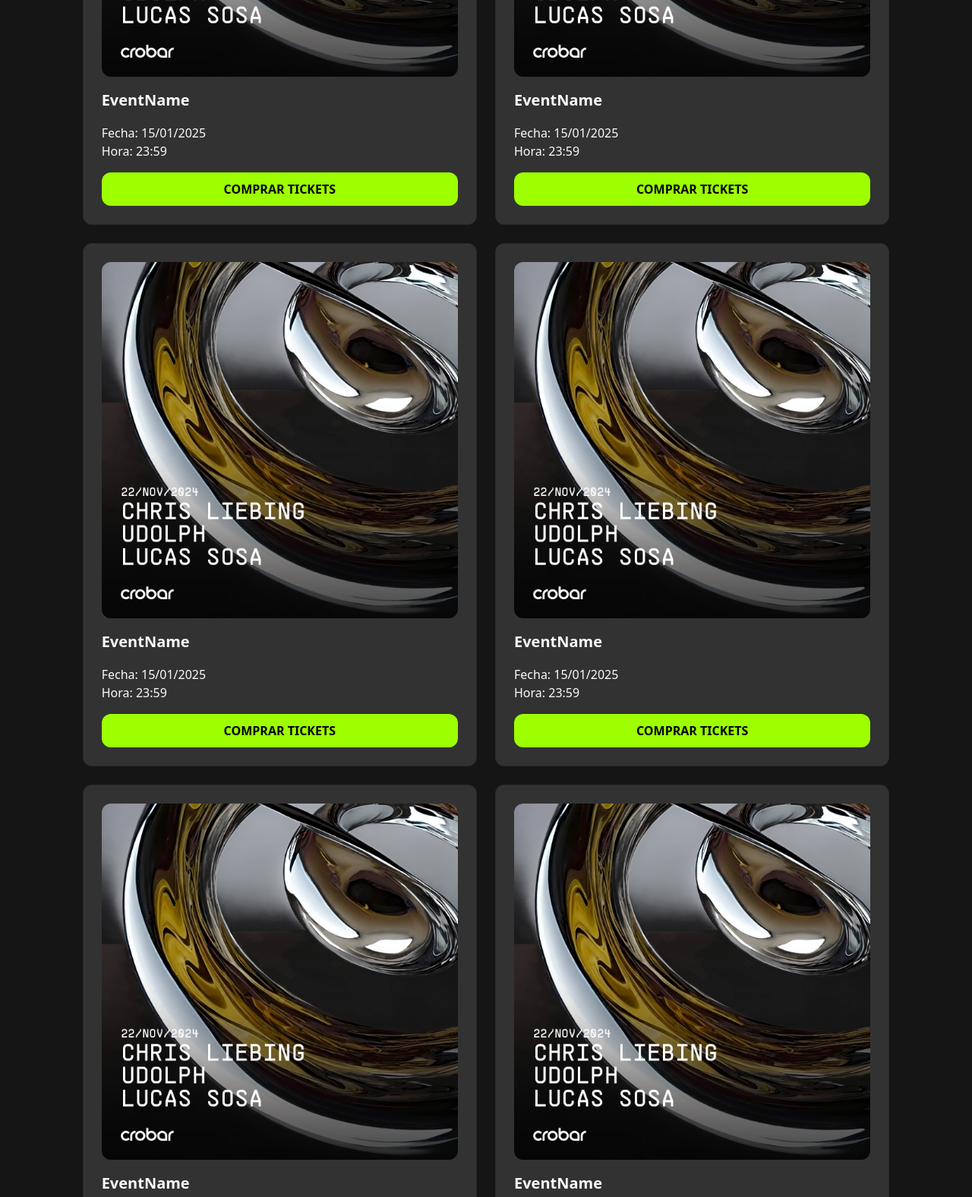
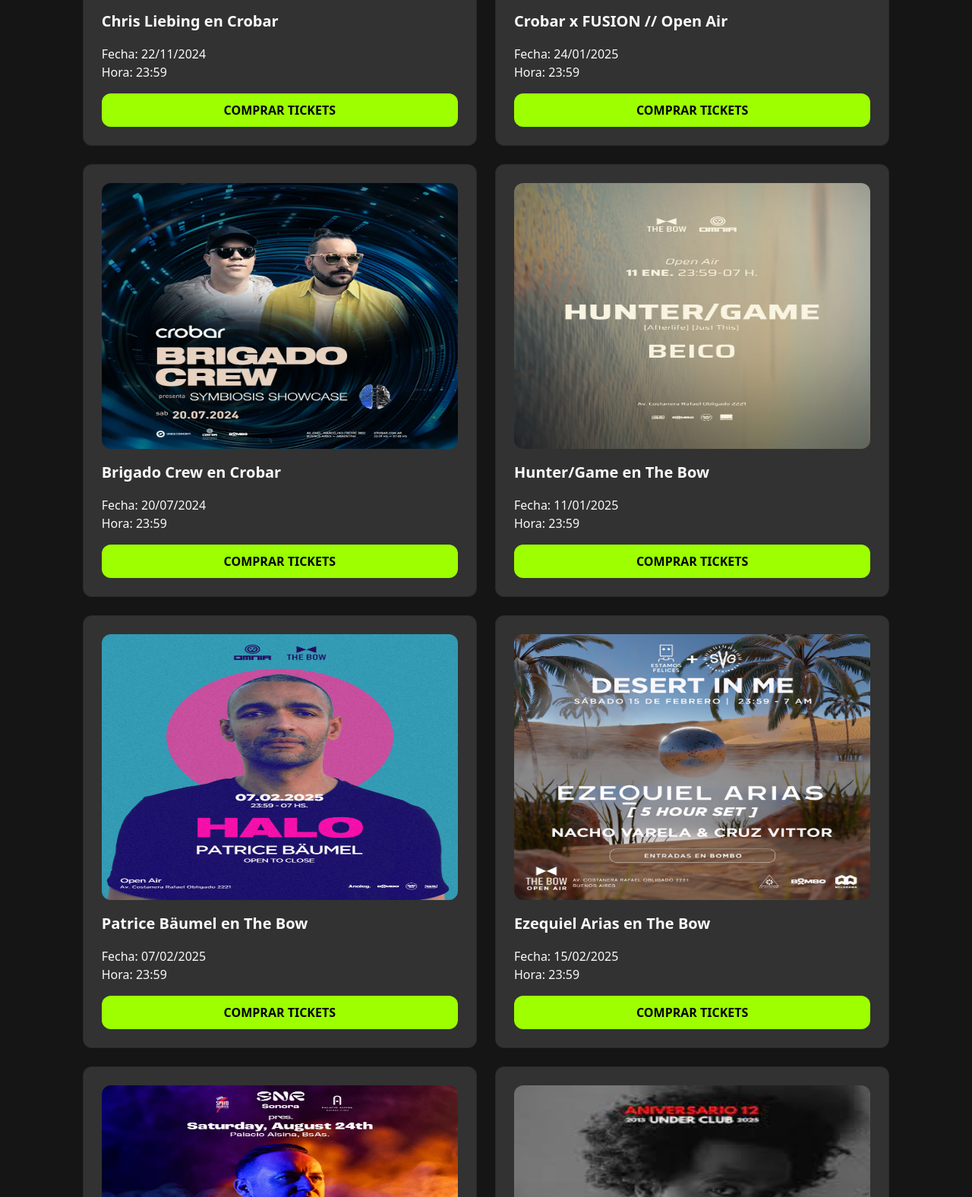
Before and after one commit to agustina-giorgi/event-pass, a website: page pages/eventos.html in a window 1280 px wide. Shown: the part 612-2188 px from the top of the page at 76% size. Drawn offline with nearby package versions, Linux system fonts and the light colour scheme.

Commit message:
cambios en img y textos

```diff
--- a/pages/eventos.html
+++ b/pages/eventos.html
@@ -64,9 +64,9 @@
                         <div class="card">
                             <img src="../img/event-img.jpg" alt="" class="card-img">
                             <div class="card-content">
-                                <p class="event-name"> EventName </p>
+                                <p class="event-name"> Chris Liebing en Crobar </p>
                                 <div class="event-info">
-                                    <p class="event-details"> Fecha: 15/01/2025 </p>
+                                    <p class="event-details"> Fecha: 22/11/2024 </p>
                                     <p class="event-details"> Hora: 23:59 </p>
                                 </div>
                                 <button class="btn"> Comprar Tickets </button>
@@ -74,11 +74,11 @@
                         </div>
 
                         <div class="card">
-                            <img src="../img/event-img.jpg" alt="imagen de evento" class="card-img">
+                            <img src="../img/event-img-2.jpg" alt="imagen de evento" class="card-img">
                             <div class="card-content">
-                                <p class="event-name"> EventName </p>
+                                <p class="event-name"> Crobar x FUSION // Open Air </p>
                                 <div class="event-info">
-                                    <p class="event-details"> Fecha: 15/01/2025 </p>
+                                    <p class="event-details"> Fecha: 24/01/2025 </p>
                                     <p class="event-details"> Hora: 23:59 </p>
                                 </div>
                                 <button class="btn"> Comprar Tickets </button>
@@ -86,11 +86,11 @@
                         </div>
 
                         <div class="card">
-                            <img src="../img/event-img.jpg" alt="imagen de evento" class="card-img">
+                            <img src="../img/event-img-3.webp" alt="imagen de evento" class="card-img">
                             <div class="card-content">
-                                <p class="event-name"> EventName </p>
+                                <p class="event-name"> Brigado Crew en Crobar </p>
                                 <div class="event-info">
-                                    <p class="event-details"> Fecha: 15/01/2025 </p>
+                                    <p class="event-details"> Fecha: 20/07/2024 </p>
                                     <p class="event-details"> Hora: 23:59 </p>
                                 </div>
                                 <button class="btn"> Comprar Tickets </button>
@@ -98,11 +98,11 @@
                         </div>
 
                         <div class="card">
-                            <img src="../img/event-img.jpg" alt="imagen de evento" class="card-img">
+                            <img src="../img/event-img-4.jpg" alt="imagen de evento" class="card-img">
                             <div class="card-content">
-                                <p class="event-name"> EventName </p>
+                                <p class="event-name"> Hunter/Game en The Bow </p>
                                 <div class="event-info">
-                                    <p class="event-details"> Fecha: 15/01/2025 </p>
+                                    <p class="event-details"> Fecha: 11/01/2025 </p>
                                     <p class="event-details"> Hora: 23:59 </p>
                                 </div>
                                 <button class="btn"> Comprar Tickets </button>
@@ -110,11 +110,11 @@
                         </div>
 
                         <div class="card">
-                            <img src="../img/event-img.jpg" alt="imagen de evento" class="card-img">
+                            <img src="../img/event-img-5.jpg" alt="imagen de evento" class="card-img">
                             <div class="card-content">
-                                <p class="event-name"> EventName </p>
+                                <p class="event-name"> Patrice Bäumel en The Bow </p>
                                 <div class="event-info">
-                                    <p class="event-details"> Fecha: 15/01/2025 </p>
+                                    <p class="event-details"> Fecha: 07/02/2025 </p>
                                     <p class="event-details"> Hora: 23:59 </p>
                                 </div>
                                 <button class="btn"> Comprar Tickets </button>
@@ -122,11 +122,11 @@
                         </div>
 
                         <div class="card">
-                            <img src="../img/event-img.jpg" alt="imagen de evento" class="card-img">
+                            <img src="../img/event-img-6.jpg" alt="imagen de evento" class="card-img">
                             <div class="card-content">
-                                <p class="event-name"> EventName </p>
+                                <p class="event-name"> Ezequiel Arias en The Bow </p>
                                 <div class="event-info">
-                                    <p class="event-details"> Fecha: 15/01/2025 </p>
+                                    <p class="event-details"> Fecha: 15/02/2025 </p>
                                     <p class="event-details"> Hora: 23:59 </p>
                                 </div>
                                 <button class="btn"> Comprar Tickets </button>
@@ -134,11 +134,11 @@
                         </div>
 
                         <div class="card">
-                            <img src="../img/event-img.jpg" alt="imagen de evento" class="card-img">
+                            <img src="../img/event-img-7.webp" alt="imagen de evento" class="card-img">
                             <div class="card-content">
-                                <p class="event-name"> EventName </p>
+                                <p class="event-name"> Sasha en Palacio Alsina </p>
                                 <div class="event-info">
-                                    <p class="event-details"> Fecha: 15/01/2025 </p>
+                                    <p class="event-details"> Fecha: 01/02/2025 </p>
                                     <p class="event-details"> Hora: 23:59 </p>
                                 </div>
                                 <button class="btn"> Comprar Tickets </button>
@@ -146,11 +146,11 @@
                         </div>
 
                         <div class="card">
-                            <img src="../img/event-img.jpg" alt="imagen de evento" class="card-img">
+                            <img src="../img/event-img-8.jpg" alt="imagen de evento" class="card-img">
                             <div class="card-content">
-                                <p class="event-name"> EventName </p>
+                                <p class="event-name"> DJ Pierre en Under Club </p>
                                 <div class="event-info">
-                                    <p class="event-details"> Fecha: 15/01/2025 </p>
+                                    <p class="event-details"> Fecha: 22/02/2025 </p>
                                     <p class="event-details"> Hora: 23:59 </p>
                                 </div>
                                 <button class="btn"> Comprar Tickets </button>
--- a/sass/styles.scss
+++ b/sass/styles.scss
@@ -46,6 +46,7 @@
     color: $txt-color;
     font-weight: 800;
     font-size: 32px;
+    padding-bottom: 16px;
     margin: 0;
   }
 
@@ -91,6 +92,7 @@
 
   .card-img {
     width: 100%;
+    height: 350px;
     border-radius: 12px;
   }
 
```
Also changed, not shown: index.html (+17 -17 lines), pages/contacto.html (+1 -1 lines), pages/faq.html (+7 -7 lines), pages/nosotros.html (+3 -2 lines), img/event-img-2.jpg (added), img/event-img-3.webp (added), img/event-img-4.jpg (added), img/event-img-5.jpg (added), img/event-img-6.jpg (added), img/event-img-7.jpeg (added), img/event-img-7.webp (added), img/event-img-8.jpg (added), styles/styles.css, 2 other files.
